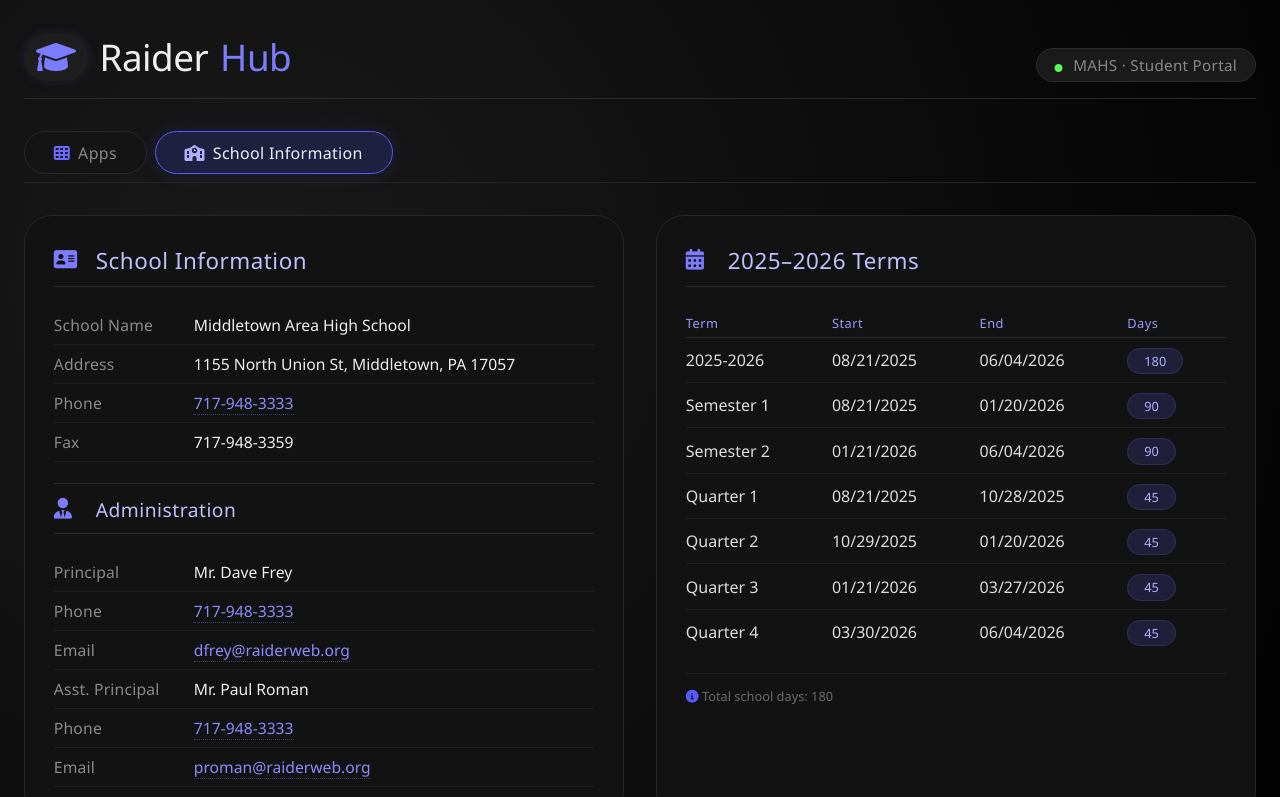
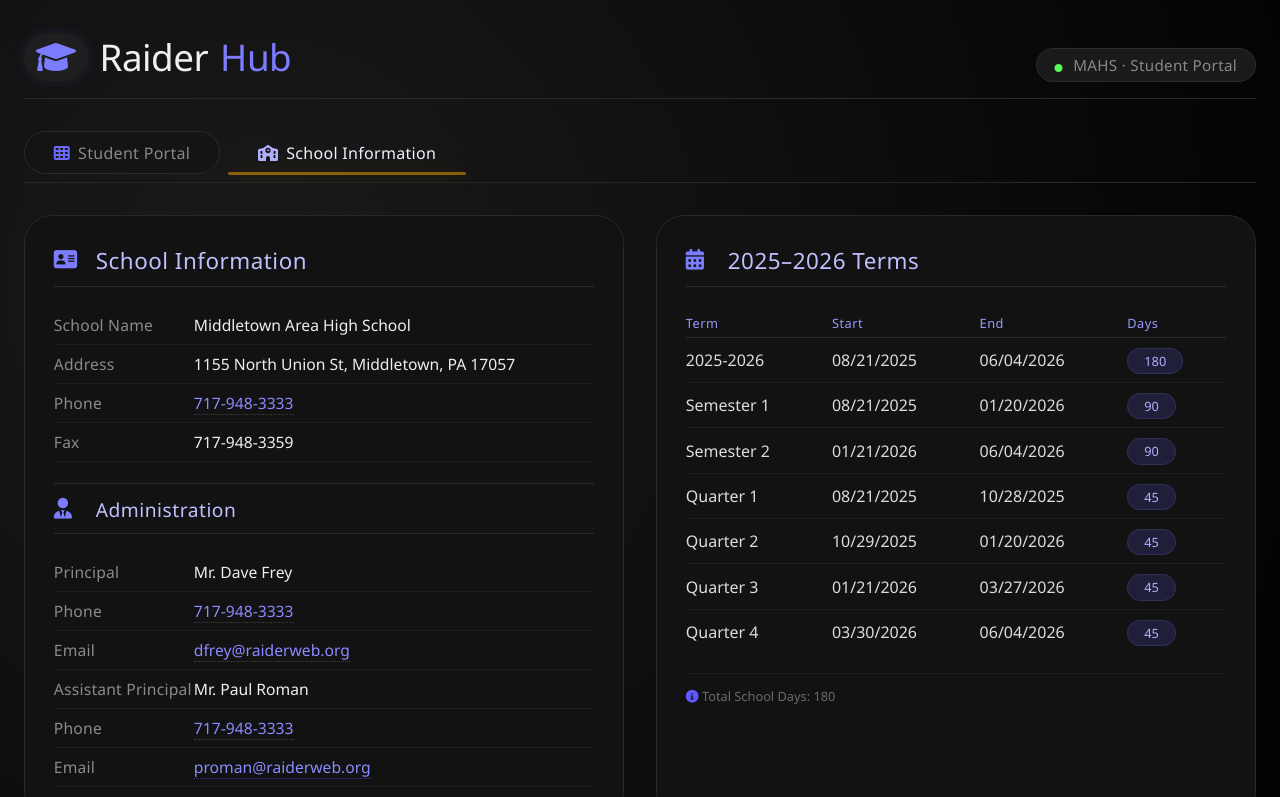
Before and after one commit to ZenithCore-Sudo/Better-Verison-Of-Clever, a plain HTML site: page index.html in a window 1280 px wide. Both pictures are taken after a click on the button "School Information". Shown: the top 797 px of the page. Drawn offline with Linux system fonts and the light colour scheme.

Commit message:
Update index.html

```diff
--- a/index.html
+++ b/index.html
@@ -3,7 +3,7 @@
 <head>
   <meta charset="UTF-8" />
   <meta name="viewport" content="width=device-width, initial-scale=1.0" />
-  <title>Raider Portal · School Information</title>
+  <title>Raider Portal · animated tabs</title>
   <!-- Font Awesome 6 -->
   <link rel="stylesheet" href="https://cdnjs.cloudflare.com/ajax/libs/font-awesome/6.0.0-beta3/css/all.min.css" />
   <style>
@@ -69,14 +69,19 @@
       letter-spacing: 0.3px;
     }
 
-    /* tab navigation */
+    /* ---------- TAB BAR WITH ANIMATED INDICATOR ---------- */
+    .tab-bar-wrapper {
+      position: relative;
+      margin-bottom: 2rem;
+      border-bottom: 1px solid #262626;
+      padding-bottom: 0.5rem;
+    }
+
     .tab-bar {
       display: flex;
       gap: 0.5rem;
-      margin-bottom: 2rem;
-      border-bottom: 1px solid #262626;
-      padding-bottom: 0.5rem;
       flex-wrap: wrap;
+      position: relative;
     }
 
     .tab-btn {
@@ -95,11 +100,14 @@
       display: flex;
       align-items: center;
       gap: 8px;
+      position: relative;
+      z-index: 2;
     }
 
     .tab-btn i {
       font-size: 1rem;
       color: #6a6aff;
+      transition: 0.3s;
     }
 
     .tab-btn:hover {
@@ -109,20 +117,38 @@
     }
 
     .tab-btn.active {
-      background: #1f1f3f;
       color: #f0f0ff;
-      border-color: #5a5aff;
-      box-shadow: 0 0 20px rgba(70, 70, 255, 0.15);
+      border-color: transparent;
+      background: transparent;
     }
 
     .tab-btn.active i {
       color: #b0b0ff;
     }
 
+    /* sliding indicator */
+    .tab-indicator {
+      position: absolute;
+      bottom: -1px;
+      left: 0;
+      height: 3px;
+      border-radius: 4px;
+      transition: all 0.35s cubic-bezier(0.25, 0.46, 0.45, 0.94);
+      z-index: 1;
+      background: rgba(255, 60, 60, 0.5); /* 50% transparent red (default) */
+      box-shadow: 0 0 20px rgba(255, 60, 60, 0.2);
+      width: 0;
+    }
+
+    .tab-indicator.orange {
+      background: rgba(255, 165, 0, 0.5); /* 50% transparent orange */
+      box-shadow: 0 0 20px rgba(255, 165, 0, 0.2);
+    }
+
     /* panels */
     .panel {
       display: none;
-      animation: fade 0.25s ease;
+      animation: fade 0.3s ease;
     }
 
     .panel.active {
@@ -130,8 +156,8 @@
     }
 
     @keyframes fade {
-      0% { opacity: 0.3; }
-      100% { opacity: 1; }
+      0% { opacity: 0.3; transform: translateY(6px); }
+      100% { opacity: 1; transform: translateY(0); }
     }
 
     /* ---------- SCHOOL INFO PANEL ---------- */
@@ -244,7 +270,7 @@
       border: 1px solid #2f2f5a;
     }
 
-    /* app grid (apps panel) */
+    /* app grid */
     .app-grid {
       display: grid;
       grid-template-columns: repeat(auto-fill, minmax(200px, 1fr));
@@ -366,10 +392,14 @@
     </div>
   </header>
 
-  <!-- TABS -->
-  <div class="tab-bar">
-    <button class="tab-btn active" data-tab="apps"><i class="fas fa-th"></i> Apps</button>
-    <button class="tab-btn" data-tab="school"><i class="fas fa-school"></i> School Information</button>
+  <!-- TAB BAR with animated indicator -->
+  <div class="tab-bar-wrapper">
+    <div class="tab-bar" id="tabBar">
+      <button class="tab-btn active" data-tab="apps"><i class="fas fa-th"></i> Student Portal</button>
+      <button class="tab-btn" data-tab="school"><i class="fas fa-school"></i> School Information</button>
+      <!-- sliding indicator -->
+      <div class="tab-indicator" id="tabIndicator"></div>
+    </div>
   </div>
 
   <!-- ===== PANEL 1: APPS ===== -->
@@ -547,7 +577,7 @@
         <div class="info-row"><span class="label">Principal</span><span class="value">Mr. Dave Frey</span></div>
         <div class="info-row"><span class="label">Phone</span><span class="value"><a href="tel:7179483333">717-948-3333</a></span></div>
         <div class="info-row"><span class="label">Email</span><span class="value"><a href="mailto:dfrey@raiderweb.org">dfrey@raiderweb.org</a></span></div>
-        <div class="info-row"><span class="label">Asst. Principal</span><span class="value">Mr. Paul Roman</span></div>
+        <div class="info-row"><span class="label">Assistant Principal</span><span class="value">Mr. Paul Roman</span></div>
         <div class="info-row"><span class="label">Phone</span><span class="value"><a href="tel:7179483333">717-948-3333</a></span></div>
         <div class="info-row"><span class="label">Email</span><span class="value"><a href="mailto:proman@raiderweb.org">proman@raiderweb.org</a></span></div>
       </div>
@@ -570,7 +600,7 @@
           </tbody>
         </table>
         <div style="margin-top: 1.2rem; color: #6a6a6a; font-size: 0.8rem; border-top: 1px solid #1e1e1e; padding-top: 0.8rem;">
-          <i class="fas fa-info-circle" style="color:#5a5aff;"></i> Total school days: 180
+          <i class="fas fa-info-circle" style="color:#5a5aff;"></i> Total School Days: 180
         </div>
       </div>
 
@@ -579,28 +609,53 @@
 
   <!-- footer -->
   <footer class="portal-footer">
-    <span><i class="fas fa-mouse-pointer" style="margin-right: 6px;"></i> Click Any Card · All Your Student Tools</span>
+    <span><i class="fas fa-mouse-pointer" style="margin-right: 6px;"></i> Click On Any Card · All Your Student tools</span>
   </footer>
 
 </div>
 
-<!-- simple tab switching -->
+<!-- TAB SWITCHING WITH ANIMATED INDICATOR -->
 <script>
   (function() {
     const tabs = document.querySelectorAll('.tab-btn');
+    const indicator = document.getElementById('tabIndicator');
+    const tabBar = document.getElementById('tabBar');
     const panels = {
       apps: document.getElementById('panel-apps'),
       school: document.getElementById('panel-school')
     };
 
+    function updateIndicator(activeTab) {
+      // get position and width of the active tab
+      const rect = activeTab.getBoundingClientRect();
+      const barRect = tabBar.getBoundingClientRect();
+
+      // calculate relative position
+      const left = rect.left - barRect.left;
+      const width = rect.width;
+
+      indicator.style.left = left + 'px';
+      indicator.style.width = width + 'px';
+    }
+
     function setActiveTab(tabId) {
       // update buttons
+      let activeTab = null;
       tabs.forEach(btn => {
         btn.classList.remove('active');
         if (btn.dataset.tab === tabId) {
           btn.classList.add('active');
+          activeTab = btn;
         }
       });
+
+      // update indicator color
+      if (tabId === 'apps') {
+        indicator.classList.remove('orange');
+      } else if (tabId === 'school') {
+        indicator.classList.add('orange');
+      }
+
       // update panels
       Object.keys(panels).forEach(key => {
         panels[key].classList.remove('active');
@@ -608,8 +663,16 @@
       if (panels[tabId]) {
         panels[tabId].classList.add('active');
       }
+
+      // update indicator position after panel change (slight delay for layout settle)
+      if (activeTab) {
+        requestAnimationFrame(() => {
+          updateIndicator(activeTab);
+        });
+      }
     }
 
+    // click handlers
     tabs.forEach(btn => {
       btn.addEventListener('click', function(e) {
         const tab = this.dataset.tab;
@@ -617,8 +680,30 @@
       });
     });
 
-    // default: apps active
-    setActiveTab('apps');
+    // initial setup: set indicator for "Apps" (active by default)
+    window.addEventListener('load', function() {
+      const activeTab = document.querySelector('.tab-btn.active');
+      if (activeTab) {
+        // ensure indicator is red (default)
+        indicator.classList.remove('orange');
+        updateIndicator(activeTab);
+      }
+    });
+
+    // also update on resize
+    let resizeTimer;
+    window.addEventListener('resize', function() {
+      clearTimeout(resizeTimer);
+      resizeTimer = setTimeout(() => {
+        const activeTab = document.querySelector('.tab-btn.active');
+        if (activeTab) {
+          updateIndicator(activeTab);
+        }
+      }, 100);
+    });
+
+    // Expose setActiveTab globally if needed (optional)
+    window.setActiveTab = setActiveTab;
   })();
 </script>
 
```
